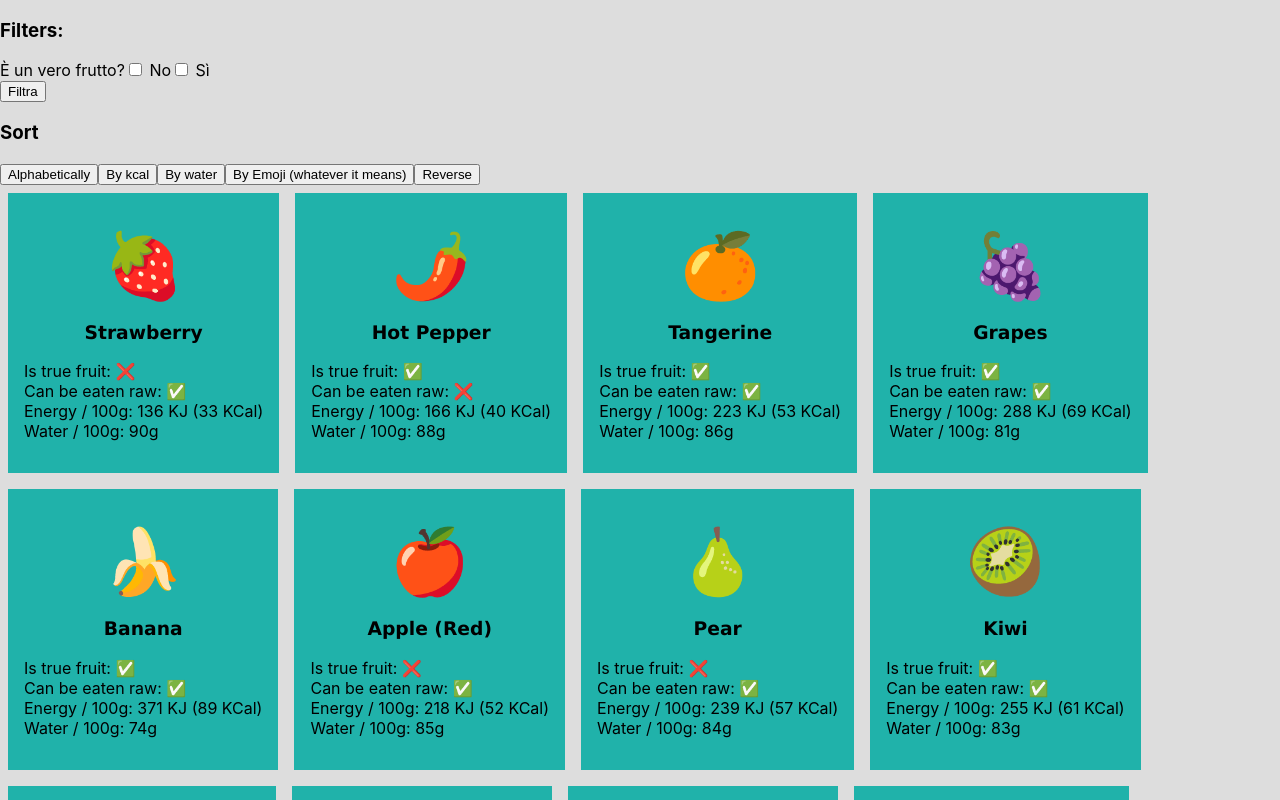
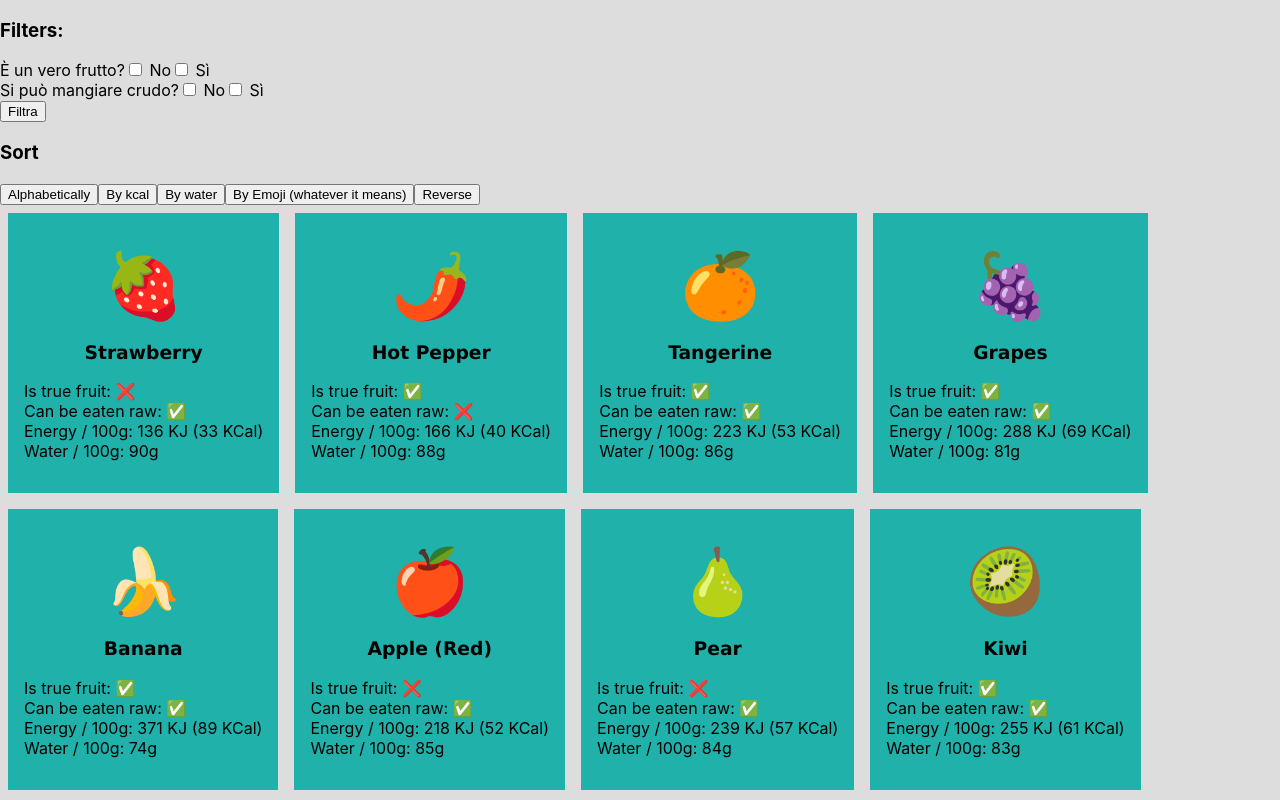
Before and after one commit to CoachGodzup/fruit-filtering, a React (Create React App) app: page / in a window 1280 px wide. Shown: the top 800 px of the page. Built offline with nearby package versions, Linux system fonts and the light colour scheme.

Commit message:
filtering works!

```diff
--- a/src/components/Filters/Filters.tsx
+++ b/src/components/Filters/Filters.tsx
@@ -1,10 +1,5 @@
-import React, {
-  ChangeEvent,
-  FormEventHandler,
-  useEffect,
-  useState,
-} from 'react';
-import { useDispatch } from 'react-redux';
+import React, { ChangeEvent, FormEventHandler } from 'react';
+import { useDispatch, useSelector } from 'react-redux';
 import {
   reverseSort,
   sortAlphabetically,
@@ -13,11 +8,12 @@ import {
   sortByWater,
 } from '../../data/sort';
 import { changeCheckboxFilter, FilterState } from '../../reducer/filterReducer';
-import { sort } from '../../reducer/listReducer';
+import { filter, sort } from '../../reducer/listReducer';
+import { RootState } from '../../store/store';
 
 const Filters = () => {
-  const [isTrueFruit, setTrueFruit] = useState<boolean[]>([]);
   const dispatch = useDispatch();
+  const filters = useSelector((state: RootState) => state.filter);
 
   const handleSortAlphabetically = () => {
     dispatch(sort(sortAlphabetically));
@@ -39,39 +35,25 @@ const Filters = () => {
     dispatch(sort(reverseSort));
   };
 
-  useEffect(() => {
-    console.log(isTrueFruit);
-    filterList();
-  }, [isTrueFruit]);
-
   const handleSubmit: FormEventHandler = (event) => {
     event.preventDefault();
-    console.log('senza filtro!');
+    console.log('submit');
+    dispatch(filter(filters));
   };
-
-  const filterList = () => {};
 
   const changeFilter = (
     name: keyof FilterState,
     value: string,
     checked: boolean
   ) => {
-    console.log('dispatch!');
     dispatch(changeCheckboxFilter({ name, value: value === 'true', checked }));
   };
 
-  const onChangeTrueFruitHandler = (event: ChangeEvent<HTMLInputElement>) => {
+  const onChangeFilterHandler = (event: ChangeEvent<HTMLInputElement>) => {
     const name = event.target.name as keyof FilterState;
     const value = event.target.value;
     const checked = event.target.checked;
     changeFilter(name, value, checked);
-
-    /*    console.log(newValue, checked);
-    setTrueFruit(
-      checked
-        ? [...isTrueFruit, newValue]
-        : isTrueFruit.filter((elm) => elm !== newValue)
-    );*/
   };
 
   return (
@@ -82,7 +64,7 @@ const Filters = () => {
           <label htmlFor='isTrueFruit'>È un vero frutto?</label>
           <span>
             <input
-              onChange={(event) => onChangeTrueFruitHandler(event)}
+              onChange={(event) => onChangeFilterHandler(event)}
               type='checkbox'
               name='isTrueFruit'
               value={'false'}
@@ -91,7 +73,7 @@ const Filters = () => {
           </span>
           <span>
             <input
-              onChange={(event) => onChangeTrueFruitHandler(event)}
+              onChange={(event) => onChangeFilterHandler(event)}
               type='checkbox'
               name='isTrueFruit'
               value={'true'}
@@ -99,6 +81,29 @@ const Filters = () => {
             Sì
           </span>
         </div>
+
+        <div className='formGroup'>
+          <label htmlFor='canBeEatenRaw'>Si può mangiare crudo?</label>
+          <span>
+            <input
+              onChange={(event) => onChangeFilterHandler(event)}
+              type='checkbox'
+              name='canBeEatenRaw'
+              value={'false'}
+            />{' '}
+            No
+          </span>
+          <span>
+            <input
+              onChange={(event) => onChangeFilterHandler(event)}
+              type='checkbox'
+              name='canBeEatenRaw'
+              value={'true'}
+            />{' '}
+            Sì
+          </span>
+        </div>
+
         <button type='submit'>Filtra</button>
       </form>
 
--- a/src/components/List/List.tsx
+++ b/src/components/List/List.tsx
@@ -13,6 +13,7 @@ const List = () => {
 
   return (
     <section className='fruitList'>
+      {list.length === 0 && <div>💔 Nessun frutto trovato 💔</div>}
       {list.map((elm: Fruit) => (
         <div key={elm.emoji}>
           <h1>{elm.emoji}</h1>
--- a/src/reducer/filterReducer.ts
+++ b/src/reducer/filterReducer.ts
@@ -2,7 +2,6 @@ import { createAction, createReducer, Reducer } from '@reduxjs/toolkit';
 
 export type FilterState = {
   isTrueFruit: boolean[];
-  isRichInWater: boolean[];
   canBeEatenRaw: boolean[];
 };
 
@@ -16,7 +15,6 @@ export type CheckboxAction = {
 
 const initialState: FilterState = {
   isTrueFruit: [false, true],
-  isRichInWater: [false, true],
   canBeEatenRaw: [false, true],
 };
 
--- a/src/reducer/listReducer.ts
+++ b/src/reducer/listReducer.ts
@@ -2,36 +2,54 @@ import { createAction, createReducer, Reducer } from '@reduxjs/toolkit';
 import fruitInitialState from '../data/fruitInitialState.json';
 import { SortFunction } from '../data/sort';
 import { Fruit } from '../type/fruit';
-
-export type FilterPayload = {
-  name: keyof Fruit;
-  value: (string | boolean)[];
-};
+import { FilterState } from './filterReducer';
 
 export type FruitState = {
   list: Fruit[];
-  filter: FilterPayload[];
 };
 
 const initialState: FruitState = {
   list: fruitInitialState.list,
-  filter: [
-    {
-      name: 'isTrueFruit',
-      value: [false, true],
-    },
-  ],
 };
 
 export const sort = createAction<SortFunction>('fruit/sort');
+export const filter = createAction<FilterState>('fruit/filter');
 
 export const fruitReducer: Reducer<FruitState> = createReducer(
   initialState,
   (builder) =>
-    builder.addCase(sort, (state, { payload }) => {
-      return {
+    builder
+      .addCase(sort, (state, { payload }) => ({
         ...state,
         list: payload(state.list),
-      };
-    })
+      }))
+      .addCase(filter, (state, { payload }) => {
+        console.log('@@@ submit received! filtering...', payload);
+        const newList = initialState.list
+          .filter((fruit) => payload.isTrueFruit.includes(fruit.isTrueFruit))
+          .filter((fruit) =>
+            payload.canBeEatenRaw.includes(fruit.canBeEatenRaw)
+          );
+        /*
+        const filterNames: (keyof FilterState)[] = Object.keys(
+          payload
+        ) as Array<keyof FilterState>;
+        const filterFunctions = filterNames
+          .map((name) => ({
+            name,
+            value: payload[name],
+          }))
+          .filter((elm) => elm.value.sort() !== [false, true]);
+
+        const newList: Fruit[] = state.list.filter((fruit) =>
+          filterFunctions.every((filter) =>
+            filter.value.includes(fruit[filter.name])
+          )
+        );*/
+        console.log('new list', newList);
+        return {
+          ...state,
+          list: newList,
+        };
+      })
 );
```
